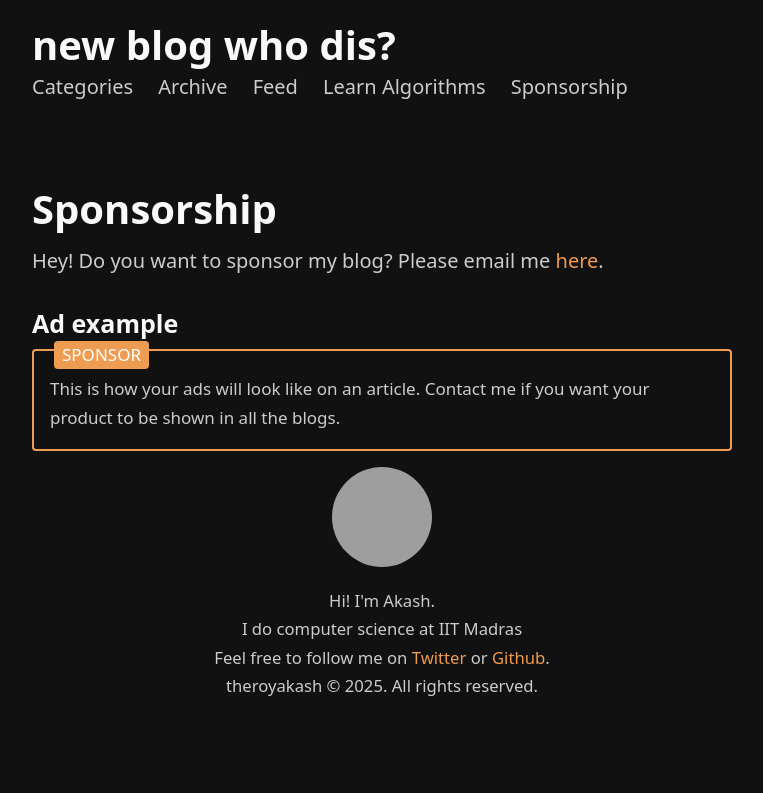
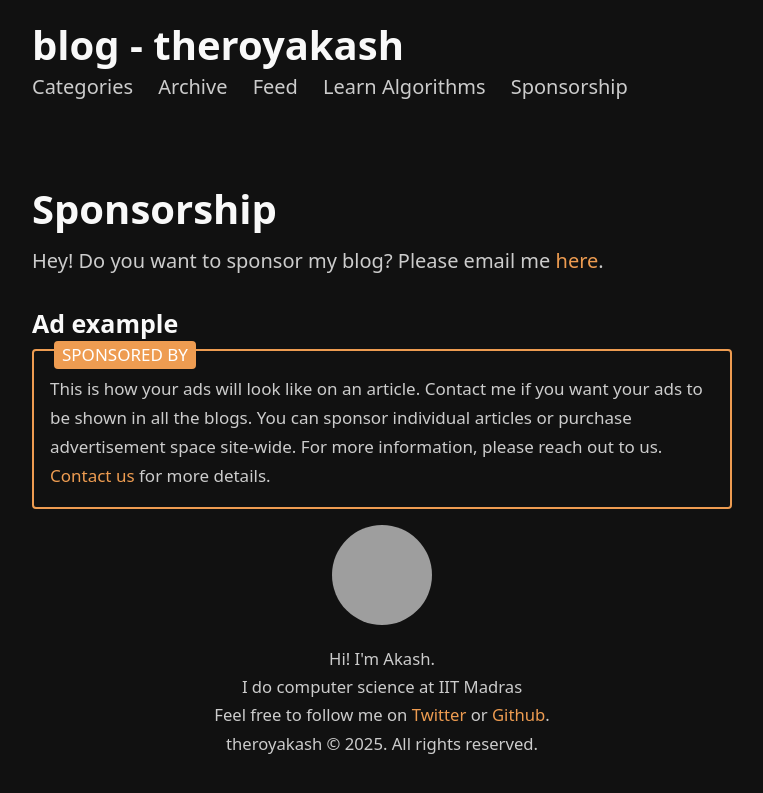
Before and after one commit to theroyakash/blog-v2, a Jekyll site: the page built from sponsorship.md, in a window 1280 px wide, cut to the strip 0-793 px from the top of the page. Shown: the whole strip, without its empty margins (258-1021 px from the left). Built offline with Jekyll 4.4.1, drawn with Linux system fonts in a browser that asks for light colours; some web fonts are replaced; grey boxes are pictures that could not be loaded.

Commit message:
Refactor code structure for improved readability and maintainability

```diff
--- a/_config.yml
+++ b/_config.yml
@@ -4,7 +4,7 @@ permalink:           /:year/:month/:day/:title/
 
 # Setup
 theme: minima
-title:               new blog who dis?
+title:               blog - theroyakash
 url:                 https://blog.theroyakash.com
 paginate:            10
 baseurl:             ""
@@ -19,7 +19,7 @@ sass:
 # About/contact
 author:
   name:              theroyakash
-  url:               https://twitter.com/theroyakash
+  url:               https://instagram.com/theroyakash
   email:             hey@theroyakash.com
 
 # Gems
--- a/_includes/ads.html
+++ b/_includes/ads.html
@@ -1,5 +1,6 @@
 <div class="ads">
     <span>
-        This is how your ads will look like on an article. Contact me if you want your product to be shown in all the blogs.
+        This is how your ads will look like on an article. Contact me if you want your ads to be shown in all the blogs. You can sponsor individual articles or purchase advertisement space site-wide. For more information, please reach out to us.
+        <a href="mailto:hey@theroyakash.com">Contact us</a> for more details.
     </span>
 </div>
--- a/_sass/_base.scss
+++ b/_sass/_base.scss
@@ -19,14 +19,39 @@ body {
   src: "./segoeui-main.ttf";
 }
 
+@font-face {
+  font-family: "signifier";
+  src: "./signifier.ttf";
+}
+
+@font-face {
+  font-family: "PPE";
+  src: url(./PPEditorialNewRegular.otf) format("opentype");
+  font-weight: normal;
+}
+
+@font-face {
+  font-family: "PPE Italic";
+  src: url(./PPEditorialNewUltralightItalic.otf) format("opentype");
+  font-weight: normal;
+  font-style: italic;
+}
+
 html {
-  font-family: "segoeui", -apple-system, BlinkMacSystemFont, 'Segoe UI', Roboto, Oxygen, Ubuntu, Cantarell, 'Open Sans', 'Helvetica Neue', sans-serif;
+  font-family: "signifier", "segoeui", -apple-system, BlinkMacSystemFont, 'Segoe UI', Roboto, Oxygen, Ubuntu, Cantarell, 'Open Sans', 'Helvetica Neue', sans-serif;
   font-size: $root-font-size;
   line-height: $root-line-height;
 
   @media (min-width: $large-breakpoint) {
     font-size: $large-font-size;
   }
+}
+
+h1, h2, h3, h4, h5, h6 {
+  margin: 0;
+  font-family: "PPE", "segoeui", -apple-system, BlinkMacSystemFont, 'Segoe UI', Roboto, Oxygen, Ubuntu, Cantarell, 'Open Sans', 'Helvetica Neue', sans-serif;
+  font-weight: normal;
+  line-height: 1.2;
 }
 
 body {
--- a/_sass/_friends.scss
+++ b/_sass/_friends.scss
@@ -1,7 +1,7 @@
 .ads {
   position: relative;
    &::before {
-    content: "SPONSOR";
+    content: "SPONSORED BY";
     position: absolute;
     display: inline-flex;
     align-items: center;
```
Also changed, not shown: _sass/PPEditorialNewRegular.otf (added), _sass/PPEditorialNewUltralightItalic.otf (added), _sass/signifier.ttf (added).
